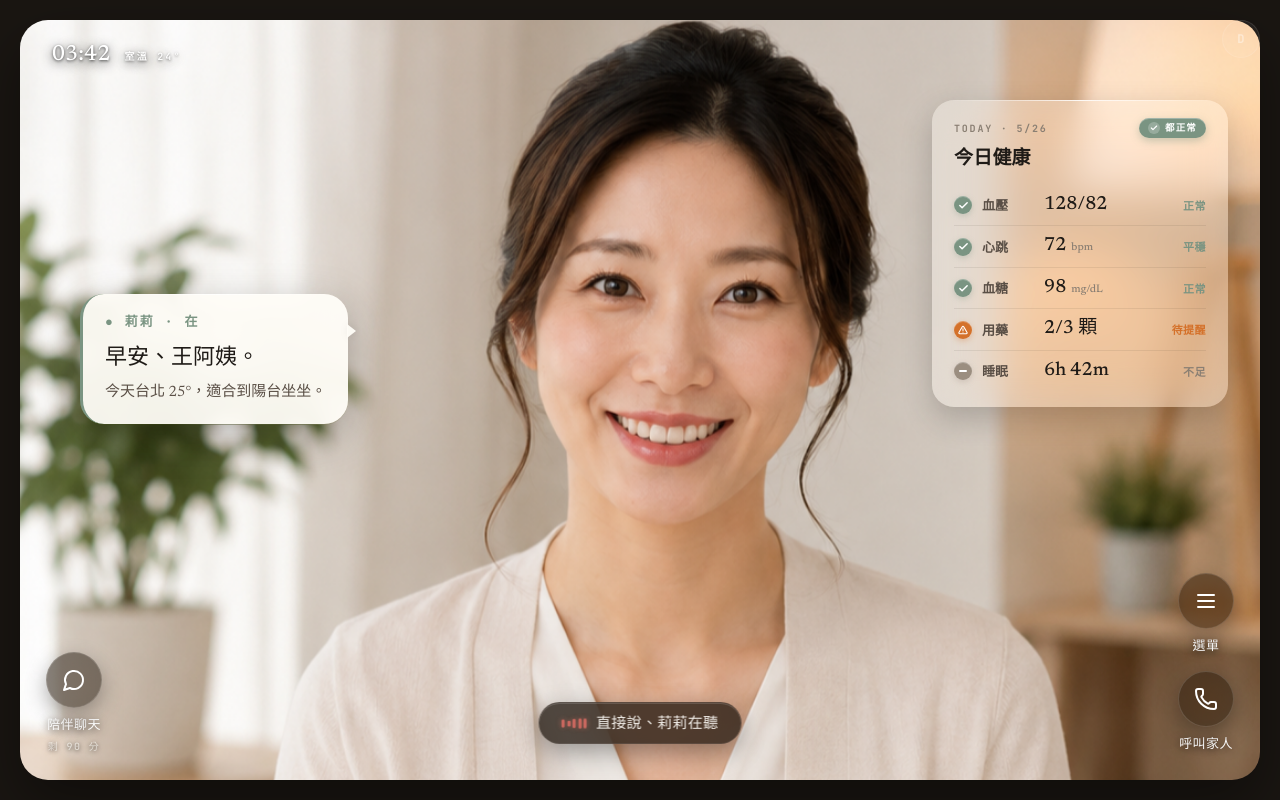
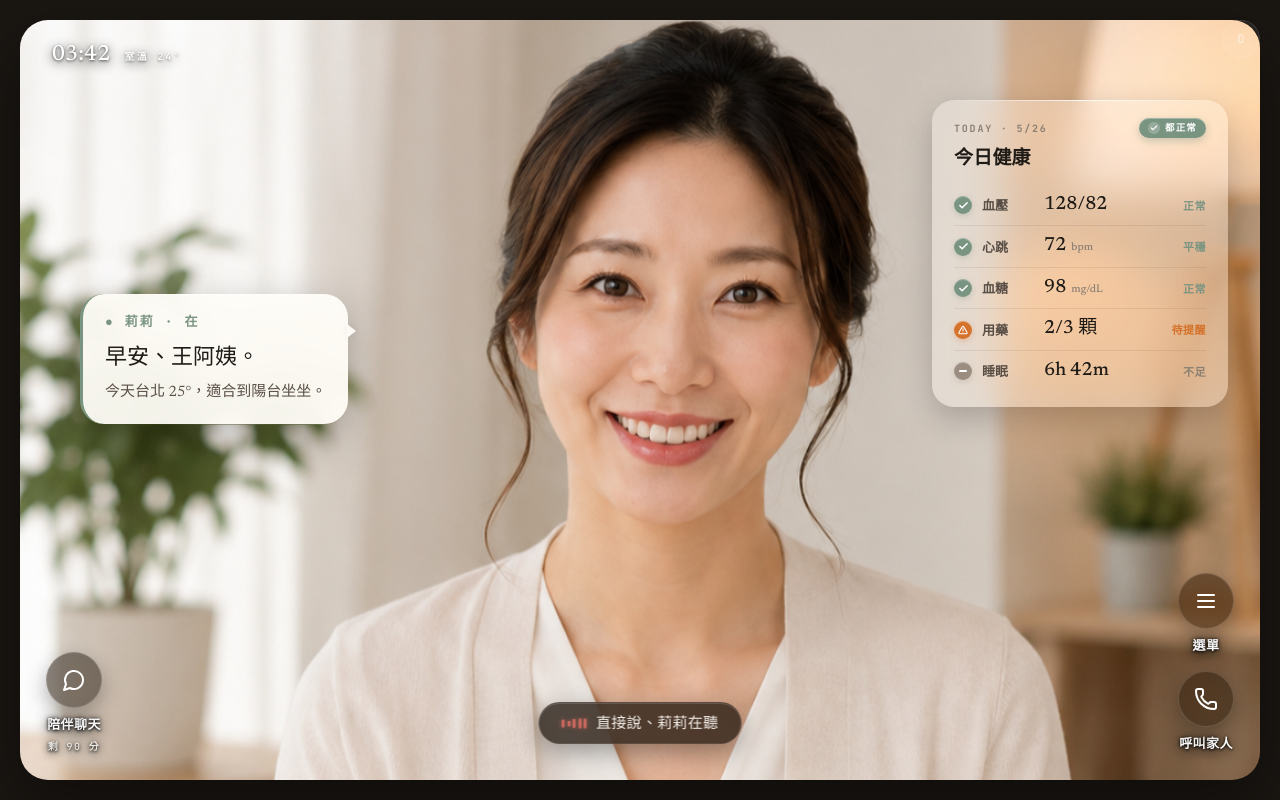
Before and after one commit to EdwardTseng33/homewellness-companion, a Next.js app in the folder web/: page /device in a window 1280 px wide. Both pictures are taken after a click on the button "點我喚醒". Built offline with nearby package versions, Linux system fonts and the light colour scheme.

Commit message:
fix(CircleBtn): label/sub textShadow 加深 3 層 + fontWeight 600 · 在莉莉照片上對比清晰可讀

```diff
--- a/web/app/device/page.tsx
+++ b/web/app/device/page.tsx
@@ -271,21 +271,21 @@ function CircleBtn({ label, sub, icon, bg, size = 56, iconOnly = false, onClick
         <span style={{
           color: '#fff',
           fontFamily: '"Noto Serif TC", "Newsreader", serif',
-          fontSize: 13, fontWeight: 500,
+          fontSize: 13, fontWeight: 600,
           letterSpacing: '0.03em',
-          textShadow: '0 2px 8px rgba(0,0,0,0.7)',
+          textShadow: '0 3px 14px rgba(0,0,0,0.95), 0 1px 3px rgba(0,0,0,0.85), 0 0 4px rgba(0,0,0,0.7)',
         }}>
           {label}
         </span>
       )}
       {!iconOnly && sub && (
         <span style={{
-          color: 'rgba(255,253,248,0.62)',
+          color: 'rgba(255,253,248,0.85)',
           fontFamily: '"JetBrains Mono", monospace',
-          fontSize: 10, fontWeight: 500,
+          fontSize: 10, fontWeight: 600,
           letterSpacing: '0.14em',
           marginTop: -4,
-          textShadow: '0 1px 4px rgba(0,0,0,0.6)',
+          textShadow: '0 2px 10px rgba(0,0,0,0.95), 0 1px 3px rgba(0,0,0,0.85)',
         }}>
           {sub}
         </span>
```
